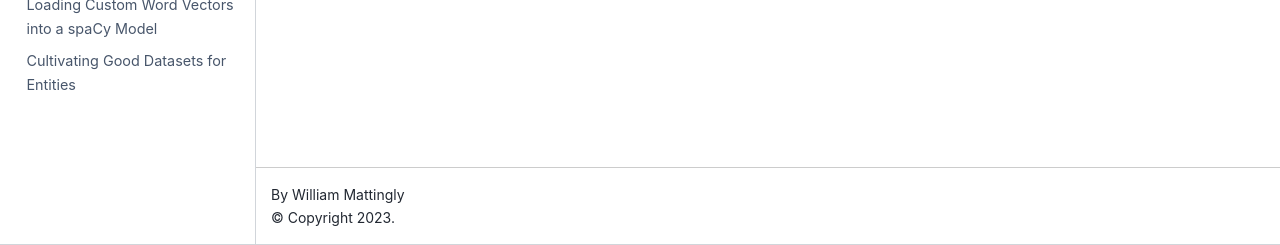
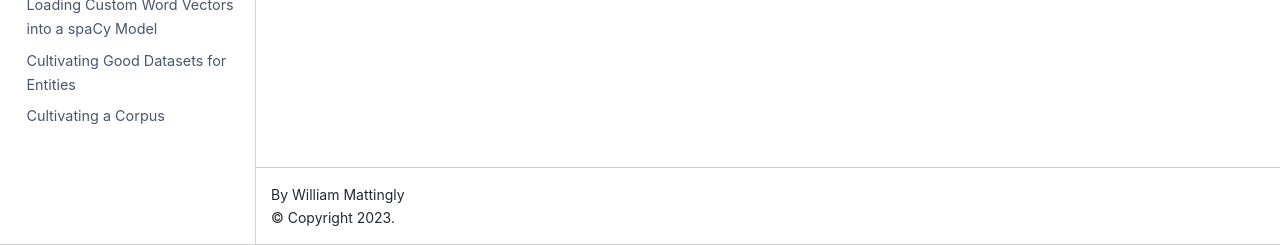
Before and after one commit to wjbmattingly/holocaust_ner_lessons, a Jupyter Book: the page built from intro.md, in a window 1280 px wide. Shown: the part 655-900 px from the top of the page. Built offline with Jupyter Book 1.0.4 settings and Sphinx 7.4.7 and the Sphinx Book theme 1.1.4, drawn with Linux system fonts in a browser that asks for light colours.

Commit message:
Update _toc.yml

```diff
--- a/_toc.yml
+++ b/_toc.yml
@@ -24,3 +24,5 @@
     title: Loading Custom Word Vectors into a spaCy Model
   - file: 09_01_cultivating_concentration_camp_dataset
     title: Cultivating Good Datasets for Entities
+  - file: 09_02_cultivating_corpus.ipynb
+    title: Cultivating a Corpus
```
